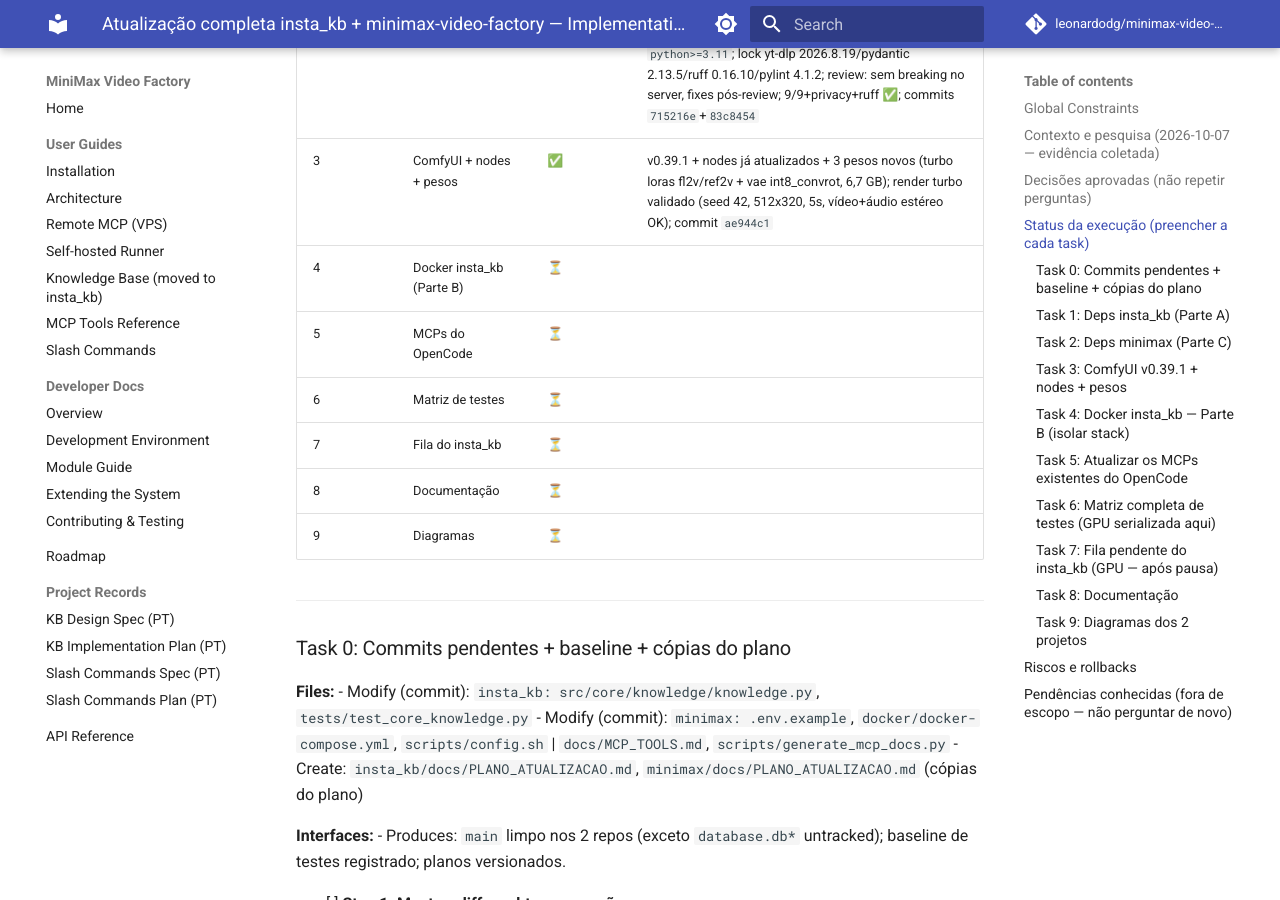
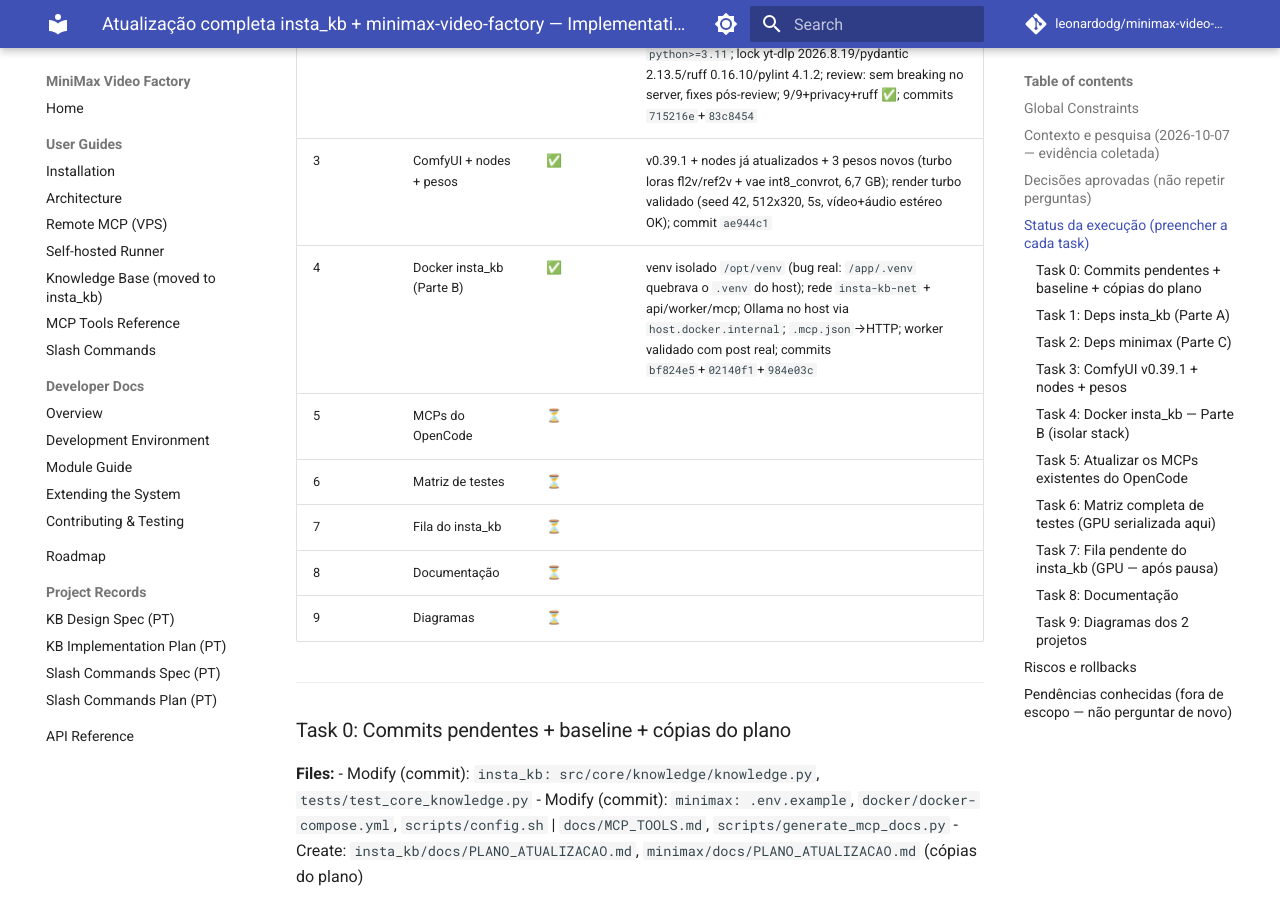
Before and after one commit to leonardodg/minimax-video-factory, an MkDocs documentation site: the page built from docs/PLANO_ATUALIZACAO.md, in a window 1280 px wide and 900 px high, scrolled down 3419 px. Built offline with MkDocs 1.6.1 and Material for MkDocs 9.7.7, drawn with Linux system fonts in a browser that asks for light colours; comment, search, counter and statistics services are not loaded.

Commit message:
docs: sincroniza tabela do plano -- Task 4 concluída (insta_kb)

```diff
--- a/docs/PLANO_ATUALIZACAO.md
+++ b/docs/PLANO_ATUALIZACAO.md
@@ -128,7 +128,7 @@
 | 1 | Deps insta_kb | ✅ | `av==18.1.0`+`instagrapi>=3.0.20`+`fastmcp>=4.0.11`+`fastapi[standard]>=0.142.2`; lock uvicorn 0.54.0/ruff 0.16.10/pyright 1.1.414; 168 passed + smoke decode OK; review aplicado; `58e8093` |
 | 2 | Deps minimax | ✅ | `fastmcp>=4.0.11`+`av==18.1.0` (pin novo)+`requires-python>=3.11`; lock yt-dlp 2026.8.19/pydantic 2.13.5/ruff 0.16.10/pylint 4.1.2; review: sem breaking no server, fixes pós-review; 9/9+privacy+ruff ✅; commits `715216e`+`83c8454` |
 | 3 | ComfyUI + nodes + pesos | ✅ | v0.39.1 + nodes já atualizados + 3 pesos novos (turbo loras fl2v/ref2v + vae int8_convrot, 6,7 GB); render turbo validado (seed 42, 512x320, 5s, vídeo+áudio estéreo OK); commit `ae944c1` |
-| 4 | Docker insta_kb (Parte B) | ⏳ | |
+| 4 | Docker insta_kb (Parte B) | ✅ | venv isolado `/opt/venv` (bug real: `/app/.venv` quebrava o `.venv` do host); rede `insta-kb-net` + api/worker/mcp; Ollama no host via `host.docker.internal`; `.mcp.json`→HTTP; worker validado com post real; commits `bf824e5`+`02140f1`+`984e03c` |
 | 5 | MCPs do OpenCode | ⏳ | |
 | 6 | Matriz de testes | ⏳ | |
 | 7 | Fila do insta_kb | ⏳ | |
```
